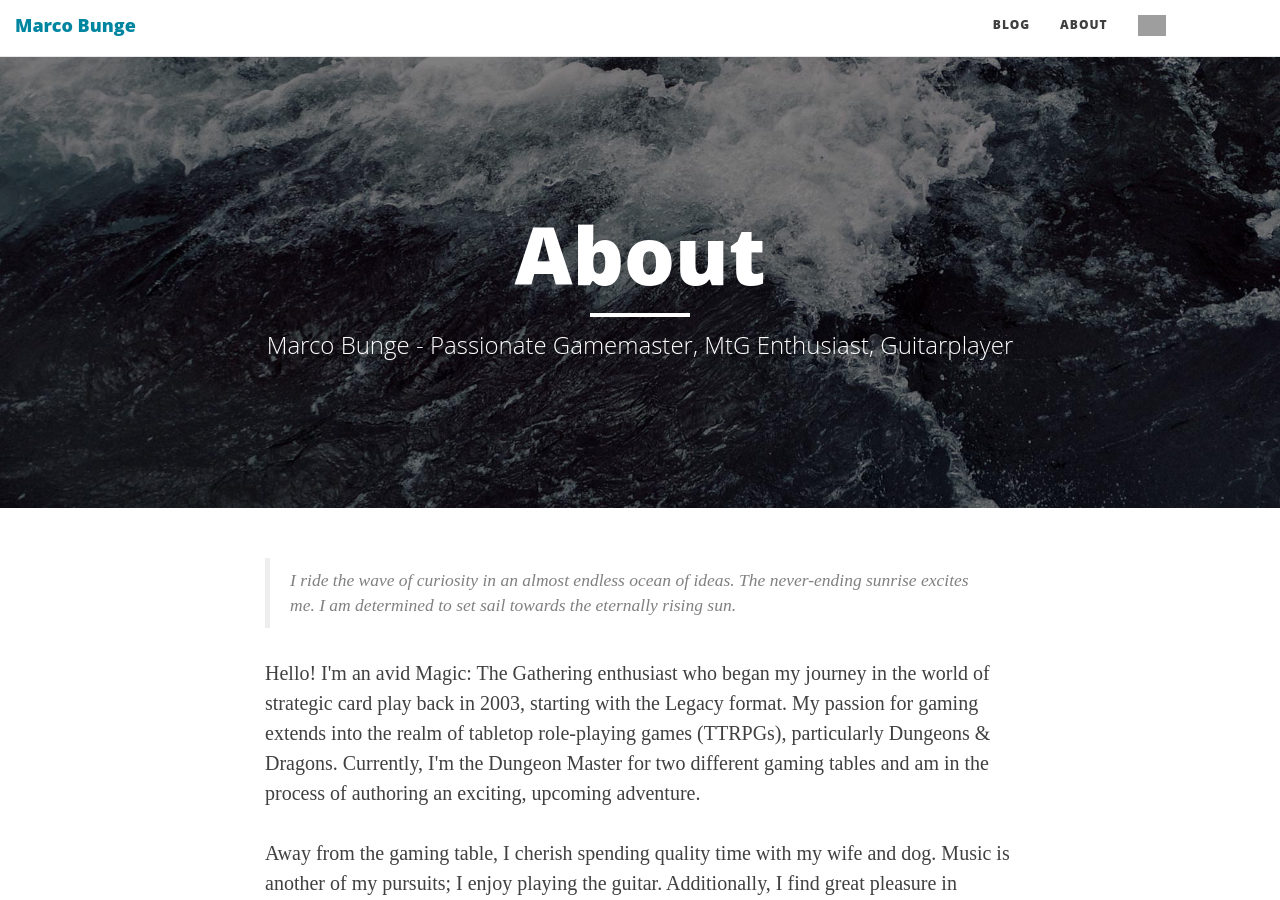
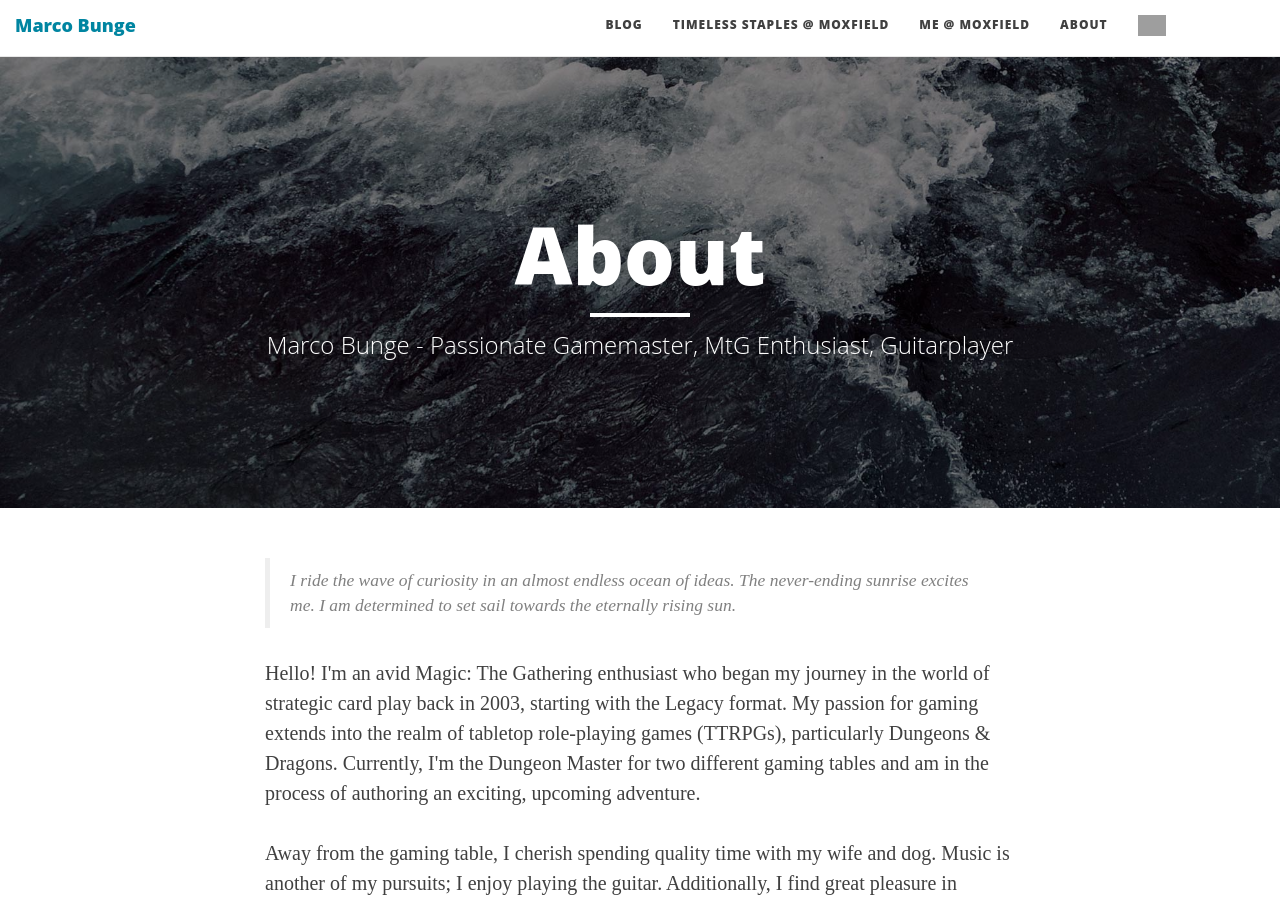
Before and after one commit to mbunge/mbunge.github.io, a Jekyll site: the page built from about.html, in a window 1280 px wide and 900 px high. Built offline with Jekyll 4.4.1, drawn with Linux system fonts in a browser that asks for light colours; grey boxes are pictures that could not be loaded.

Commit message:
Add some links

```diff
--- a/_includes/nav.html
+++ b/_includes/nav.html
@@ -17,6 +17,12 @@
             <ul class="nav navbar-nav navbar-right">
                 <li>
                     <a href="{{ site.baseurl }}/">Blog</a>
+                </li>
+                <li>
+                    <a href="https://www.moxfield.com/decks/DJUxadn2y0at656Pmx69pA" target="_blank">Timeless Staples @ Moxfield</a>
+                </li>
+                <li>
+                    <a href="https://www.moxfield.com/users/zombienoxx" target="_blank">me @ Moxfield</a>
                 </li>
                 {% for page in site.pages %}
                 {% if page.title %}
```
